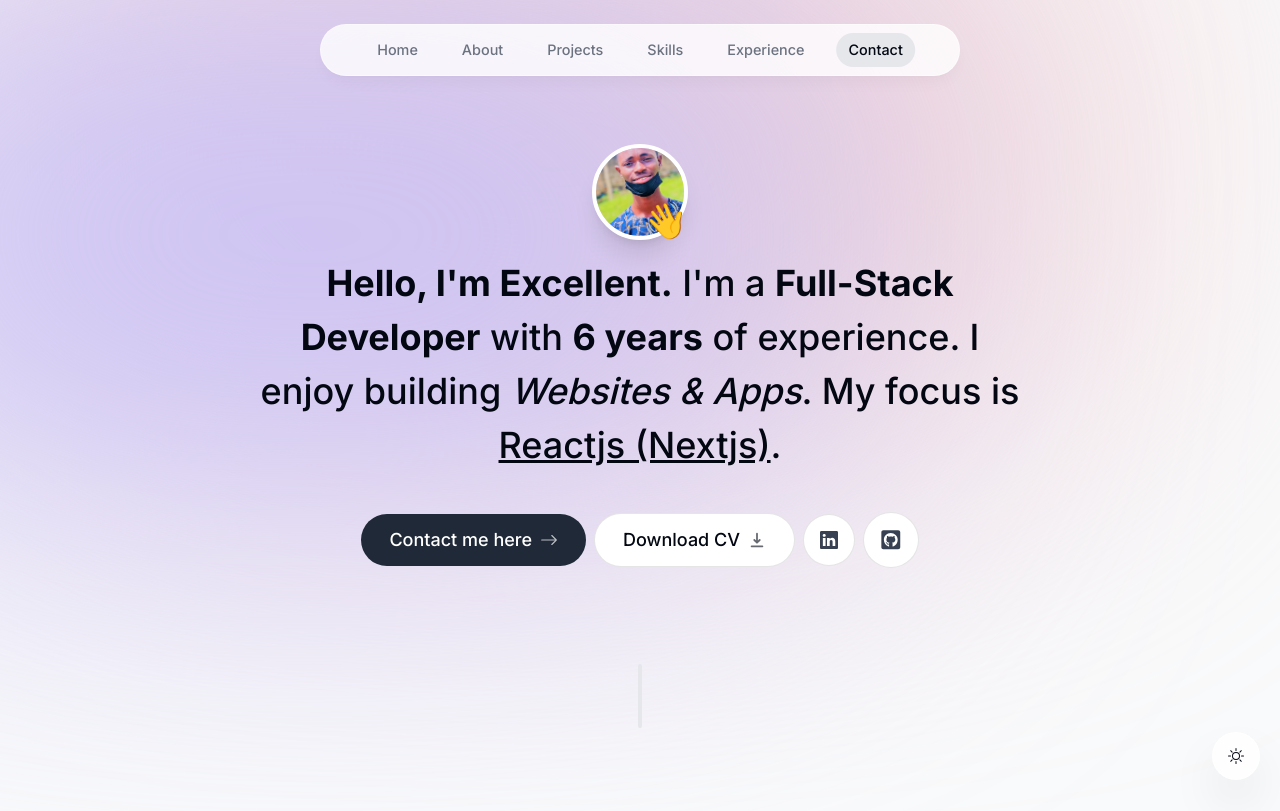
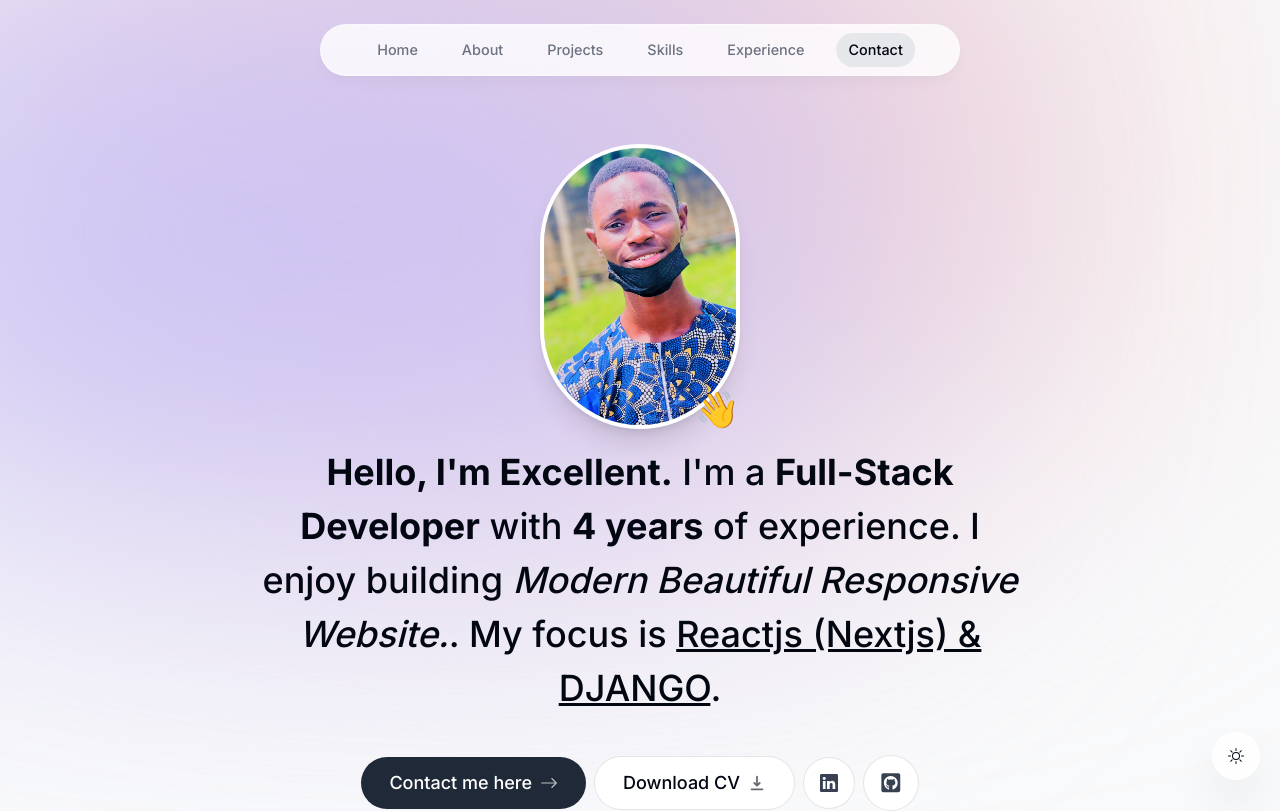
Before and after one commit to emmaexcellent/Nextjs-portfolio, a Next.js app: page / in a window 1280 px wide. Shown: the top 811 px of the page. Built offline with nearby package versions, Linux system fonts and the light colour scheme; no server answers.

Commit message:
Update Intro.tsx

```diff
--- a/components/Intro.tsx
+++ b/components/Intro.tsx
@@ -36,7 +36,7 @@ export default function Intro() {
             <Image src={pic} alt='Emmanuel Excellent'
             width={200} height={200}
             quality={95} priority={true}
-            className='h-24 w-24 rounded-full object-cover
+            className='h-50 w-50 rounded-full object-cover
             border-[0.30rem] border-white shadow-xl'
             />
           </motion.div>
@@ -60,9 +60,9 @@ export default function Intro() {
         animate={{ opacity:1, y: 0 }}>
         <span className='font-bold'>Hello, I'm Excellent.</span> I'm a{" "}
         <span className='font-bold'>Full-Stack Developer</span> with{" "}
-        <span className='font-bold'>6 years</span> of experience. I enjoy building
-        <span className='italic'> Websites & Apps</span>. My focus is{" "}
-        <span className='underline'>Reactjs (Nextjs)</span>.
+        <span className='font-bold'>4 years</span> of experience. I enjoy building
+        <span className='italic'> Modern Beautiful Responsive Website.</span>. My focus is{" "}
+        <span className='underline'>Reactjs (Nextjs) & DJANGO</span>.
       </motion.h1>
       <motion.div className='flex sm:flex-row items-center
         justify-center gap-2 px-4 text-lg font-medium'
```
